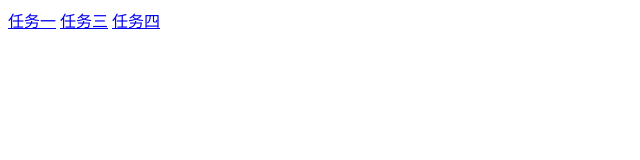
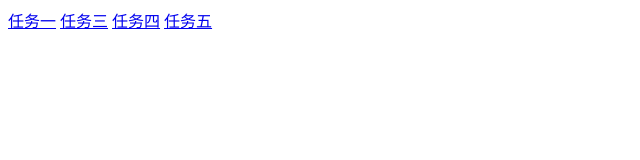
Before and after one commit to wang0927/task, a plain HTML site: page index.html in a window 1280 px wide. Shown: the full height of the page, 0-640 px from the left. Drawn offline with Linux system fonts and the light colour scheme.

Commit message:
Update index.html

```diff
--- a/index.html
+++ b/index.html
@@ -8,8 +8,9 @@
 </head>
 <body>
     <a href="task1/task1.html">任务一</a>
-
     <a href="task3/task3.html">任务三</a>
     <a href="task4/task4.html">任务四</a>
+    <a href="task4/task4.html">任务五</a>
+
 </body>
 </html>
```
